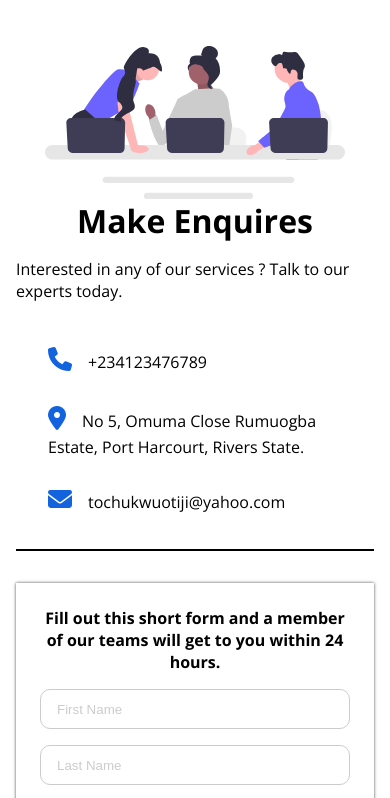
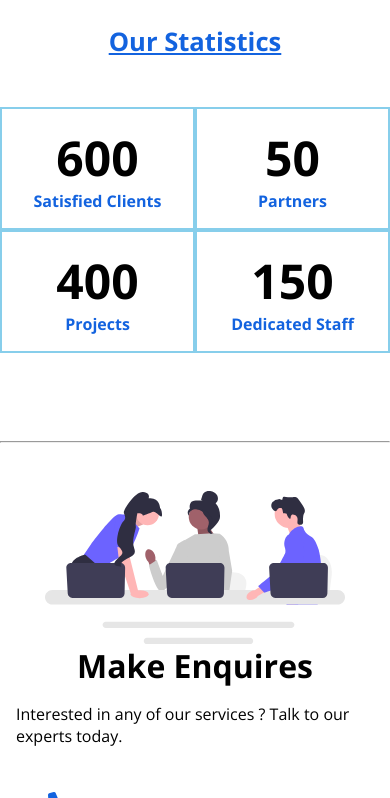
Before and after one commit to lotathebaby/pepjydz, a plain HTML site: page index.html in a window 390 px wide. Shown: the part 4547-5345 px from the top of the page. Drawn offline with nearby package versions, Linux system fonts and the light colour scheme.

Commit message:
Add files via upload

```diff
--- a/index.css
+++ b/index.css
@@ -297,6 +297,39 @@ button:hover {
     font-size: 14px;
     line-height: 1.9;
 }
+/*ANIMATED COUNTER*/
+.containers {
+  padding-top: 3em;
+  padding-bottom: 3em;
+  background-color: #fff;
+  display: flex;
+  justify-content: space-evenly;
+}
+.counters > h3 {
+    padding-top: 1em;
+    color: var(--btn-color);
+    font-size: 2.2em;
+    text-align: center;
+    text-decoration: underline;
+}
+.containers > div {
+  border: 2px solid var(--bg-color);
+  padding: 1.5em;
+}
+.containers > div > h3 {
+  font-family: 'Open Sans', sans-serif;
+  color: #1363df;
+  font-size: 1.2em;
+  text-align: center;
+}
+div > .counter {
+  font-size: 3em;
+  font-weight: bolder;
+  text-align: center;
+}
+.containers > div > i {
+  color: #1363df;
+}
 /* CONTACT */
 #contact {
   display: flex;
--- a/index.html
+++ b/index.html
@@ -146,6 +146,33 @@
             </div>
         </div>
     </section>
+    <!-- ANIMATED COUNTER-->
+    <section class="counters">
+        <h3>Our Statistics</h3>
+        <div class="containers">
+            <div>
+                <!-- <i class="far fa-grin-beam fa-2x"></i> -->
+                <div class="counter" data-target="600">0</div>
+                <h3>Satisfied Clients</h3>
+            </div>
+            <div>
+                <!-- <i class="fa fa-handshake fa-2x"></i> -->
+                <div class="counter" data-target="50">0</div>
+                <h3>Partners</h3>
+            </div>
+            <div>
+                <!-- <i class="fa fa-diagram-project fa-2x"></i> -->
+                <div class="counter" data-target="400">0</div>
+                <h3>Projects</h3>
+            </div>
+            <div>
+                <!-- <i class="fas fa-users fa-2x"></i> -->
+                <div class="counter" data-target="150">0</div>
+                <h3>Dedicated Staff</h3>
+            </div>
+        </div>
+    </section>
+<hr>
     <!-- CONTACT US -->
     <section id="contact">
         <div class="showcase">
@@ -218,8 +245,8 @@
     ScrollReveal({
         reset: true,
         distance: '60px',
-        duration: 1500,
-        delay: 200
+        duration: 1000,
+        delay: 20
     });
 
     ScrollReveal().reveal('.header', { delay: 500 });
@@ -229,8 +256,8 @@
     ScrollReveal().reveal('.txt-div', { delay: 1000, origin: 'right' });
     ScrollReveal().reveal('.about-btn', { delay: 1000, origin: 'left' });
     ScrollReveal().reveal('.service-title', { delay: 1100, origin: 'left' });
-    ScrollReveal().reveal('.service.down', { delay: 1200, origin: 'bottom' });
-    ScrollReveal().reveal('.service.up', { delay: 1200, origin: 'top' });
+    ScrollReveal().reveal('.service.down', { delay: 300, origin: 'bottom' });
+    ScrollReveal().reveal('.service.up', { delay: 300, origin: 'top' });
     ScrollReveal().reveal('.contact--info', { delay: 1300, origin: 'left' });
     ScrollReveal().reveal('.contact--form', { delay: 1350, origin: 'right' });
     ScrollReveal().reveal('.showcase-title', { delay: 1400, origin: 'right' });
--- a/index.js
+++ b/index.js
@@ -111,3 +111,25 @@ menuItems.forEach(
         menuItem.addEventListener("click", toggleMenu);
     }
 )
+
+const counters = document.querySelectorAll('.counter');
+const speed = 25;
+
+counters.forEach(counter => {
+    const updateCount = () => {
+        const target = +counter.getAttribute('data-target');
+        const count = +counter.innerText;
+
+        const inc = target / speed;
+
+        if (count < target) {
+            counter.innerText = count + inc;
+
+            setTimeout(updateCount, 1);
+        } else {
+            counter.innerText = target;
+        }
+      };
+
+      updateCount();
+});
--- a/media.css
+++ b/media.css
@@ -33,6 +33,14 @@
     .img-txt > p {
         line-height: 1.65;
     }
+    .containers {
+        padding-top: 3em;
+        padding-bottom: 3em;
+        background-color: #fff;
+        display: grid;
+        justify-content: center;
+        grid-template-columns: repeat(2, 1fr);
+      }
     #about {
         font-size: 0.9em;
     }
@@ -137,6 +145,39 @@
         padding: 0.5rem 1.2rem;
         margin-top: 10px;
     }
+    .containers {
+        padding-top: 3em;
+        padding-bottom: 3em;
+        background-color: #fff;
+        display: grid;
+        justify-content: center;
+        grid-template-columns: repeat(2, 1fr);
+      }
+      .counters > h3 {
+          padding-top: 1em;
+          color: var(--btn-color);
+          font-size: 1.6em;
+          text-align: center;
+          text-decoration: underline;
+      }
+      .containers > div {
+        border: 2px solid var(--bg-color);
+        padding: 1.0em;
+      }
+      .containers > div > h3 {
+        font-family: 'Open Sans', sans-serif;
+        color: #1363df;
+        font-size: 1em;
+        text-align: center;
+      }
+      div > .counter {
+        font-size: 3em;
+        font-weight: bolder;
+        text-align: center;
+      }
+      .containers > div > i {
+        color: #1363df;
+      }
     #about {
         display: flex;
         font-size: 0.9em;
```
